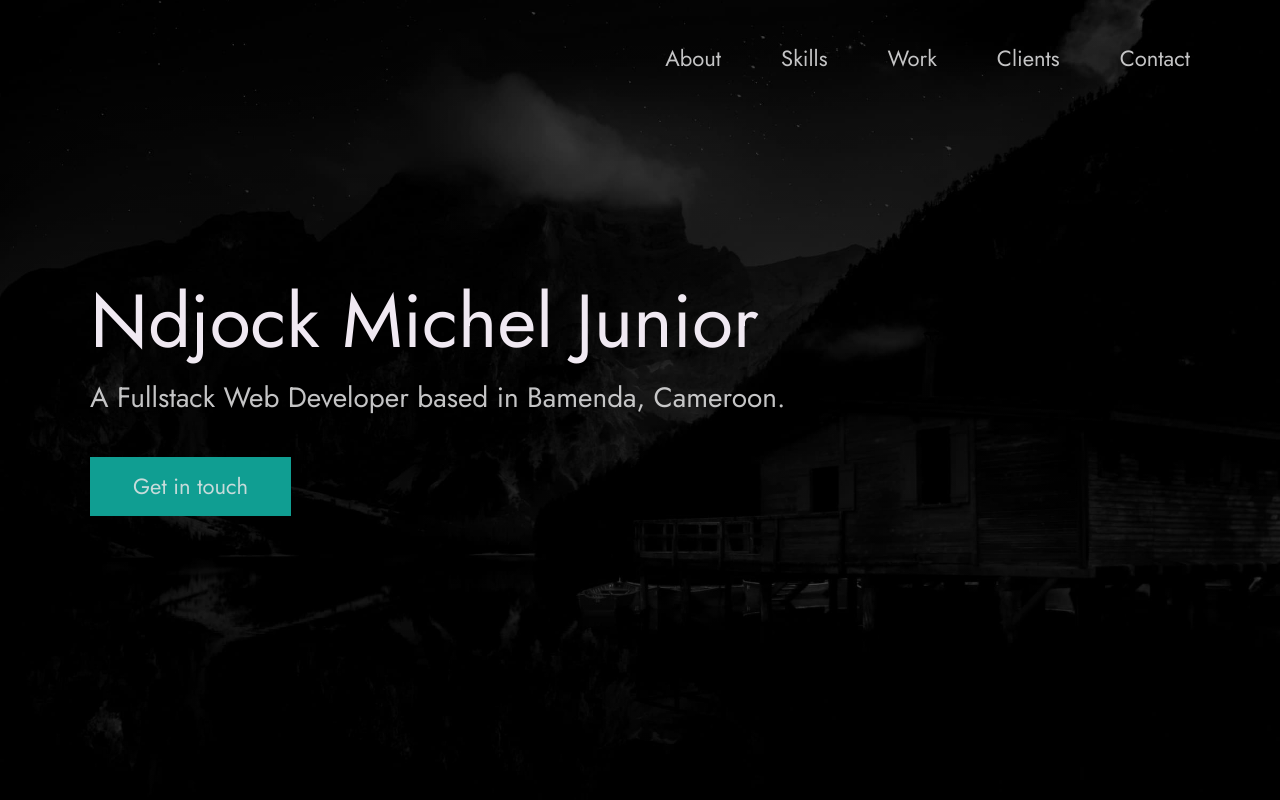
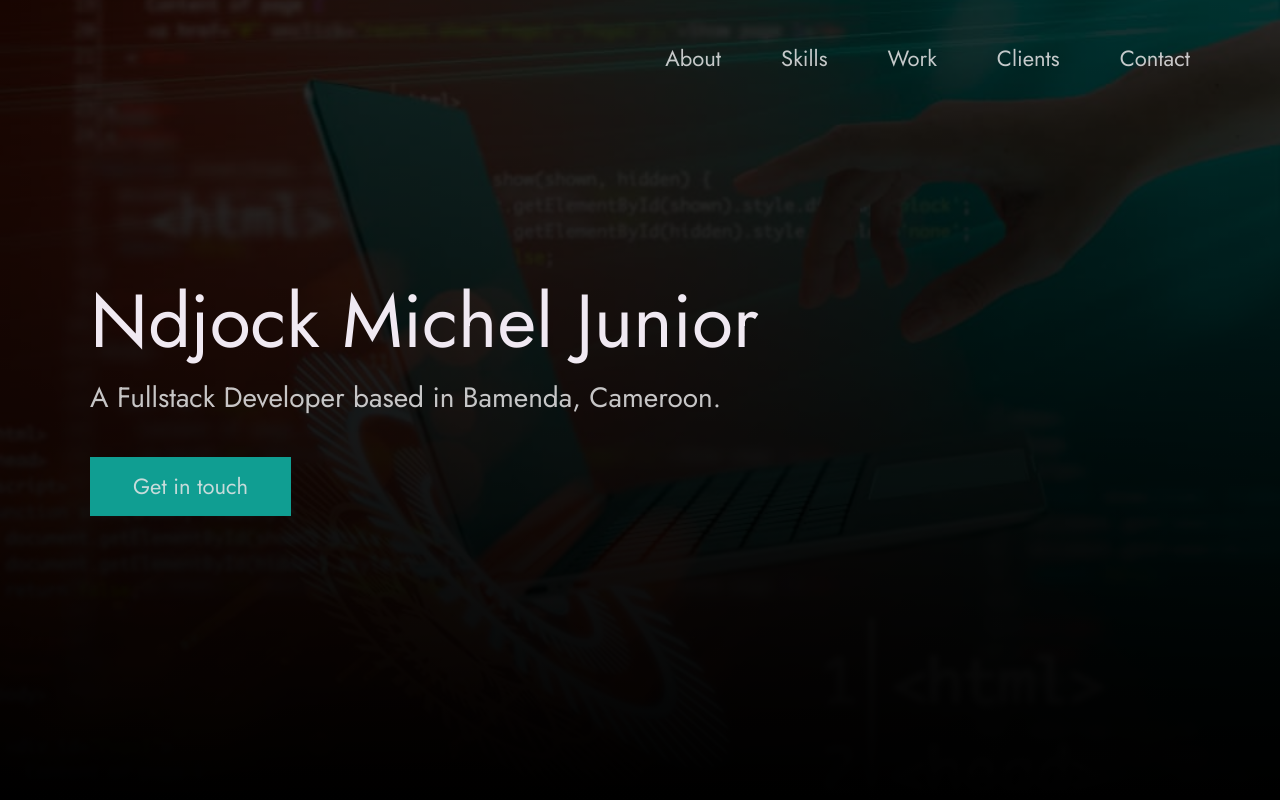
Before and after one commit to Micheduc25/my-portfolio, a plain HTML site: page index.html in a window 1280 px wide. Shown: the top 800 px of the page. Drawn offline with Linux system fonts and the light colour scheme.

Commit message:
changed header picture and reduced image sizes for faster load

```diff
--- a/index.css
+++ b/index.css
@@ -433,8 +433,8 @@ body:not(.user-is-tabbing) a:focus {
 /* --------------------------------------- */
 
 .header {
-  background: linear-gradient(rgba(0, 0, 0, 0.1), rgba(0, 0, 0, 0.4)),
-    url("./images/header.jpg");
+  background: linear-gradient(rgba(0, 0, 0, 0.8), rgba(0, 0, 0, 1)),
+    url("./images/header2.jpg");
   height: 100vh;
   background-size: cover;
   background-position: center;
--- a/index.html
+++ b/index.html
@@ -54,7 +54,7 @@
 
             <span>Ndjock Michel Junior</span>
           </h1>
-          <p>A Fullstack Web Developer based in Bamenda, Cameroon.</p>
+          <p>A Fullstack Developer based in Bamenda, Cameroon.</p>
           <a href="#contact" class="btn btn--pink">Get in touch</a>
         </div>
       </div>
```
Also changed, not shown: images/cards-gallery.jpg, images/eq-os website.jpg, images/header.jpg (deleted), images/header2.jpg (added), images/portfolio site.png (deleted).
